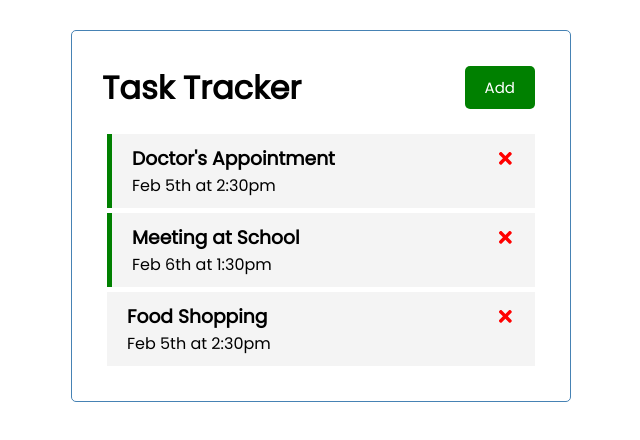
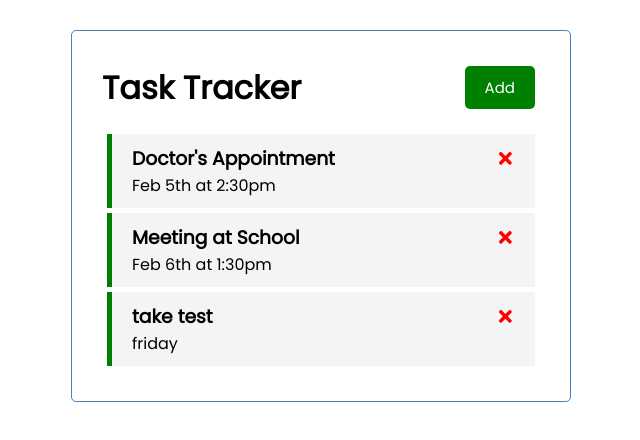
Before and after one commit to nihalanand24/react-task-tracker, a React (Create React App) app: page / in a window 1280 px wide. Shown: the top 440 px of the page, without its empty margins (319-959 px from the left). Built offline with nearby package versions, Linux system fonts and the light colour scheme; data requests are answered from the project's data file.

Commit message:
added json-server for testing and updated app for use with json-server

```diff
--- /dev/null
+++ b/db.json
@@ -0,0 +1,22 @@
+{
+  "tasks": [
+    {
+      "id": 1,
+      "text": "Doctor's Appointment",
+      "day": "Feb 5th at 2:30pm",
+      "reminder": true
+    },
+    {
+      "id": 2,
+      "text": "Meeting at School",
+      "day": "Feb 6th at 1:30pm",
+      "reminder": true
+    },
+    {
+      "text": "take test",
+      "day": "friday",
+      "reminder": true,
+      "id": 3
+    }
+  ]
+}
--- a/package.json
+++ b/package.json
@@ -6,6 +6,7 @@
     "@testing-library/jest-dom": "^5.11.9",
     "@testing-library/react": "^11.2.5",
     "@testing-library/user-event": "^12.8.0",
+    "json-server": "^0.16.3",
     "react": "^17.0.1",
     "react-dom": "^17.0.1",
     "react-icons": "^4.2.0",
@@ -16,7 +17,8 @@
     "start": "react-scripts start",
     "build": "react-scripts build",
     "test": "react-scripts test",
-    "eject": "react-scripts eject"
+    "eject": "react-scripts eject",
+    "server": "json-server --watch db.json --port 5000"
   },
   "eslintConfig": {
     "extends": [
--- a/src/App.js
+++ b/src/App.js
@@ -2,54 +2,94 @@
 
 import Header from "./components/Header";
 import Tasks from "./components/Tasks";
-import { useState } from "react"
+import { useState, useEffect } from "react"
 import AddTask from "./components/AddTask";
 
 function App() {
 
-  const [showAddTask, setShowAddTask] = useState(false)
+  const [showAddTask, setShowAddTask] = useState(false);
 
-  const [tasks, setTasks] = useState([
-          {
-              id: 1,
-              text: "Doctor's Appointment",
-              day: 'Feb 5th at 2:30pm',
-              reminder: true
-          },
-          {
-              id: 2,
-              text: "Meeting at School",
-              day: 'Feb 6th at 1:30pm',
-              reminder: true
-          },
-          {
-              id: 3,
-              text: "Food Shopping",
-              day: 'Feb 5th at 2:30pm',
-              reminder: false
-          }
-      ])
+  useEffect(() => {
 
-  const addTask = (task) => {
-    const id = Math.floor(Math.random() * 10000) + 1;
+    const getTasks = async () => {
+      const tasksFromServer = await fetchTasks()
+      setTasks(tasksFromServer)
+    }
 
-    const newTask = {id, ...task}
-    setTasks([...tasks, newTask])
+    getTasks();
+  }, [])
+
+  const fetchTasks = async () => {
+    const res = await fetch('http://localhost:5000/tasks')
+    const data = await res.json();
+
+    return data;
+
   }
 
-  const deleteTask = id => {
+  const fetchTask = async (id) => {
+    const res = await fetch(`http://localhost:5000/tasks/${id}`)
+    const data = await res.json();
+
+    return data;
+
+  }
+
+  const [tasks, setTasks] = useState([])
+
+  const addTask = async (task) => {
+    const res = await fetch('http://localhost:5000/tasks', {
+      method: 'POST',
+      headers: {
+        'Content-type': 'application/json'
+      },
+      body: JSON.stringify(task)
+    })
+
+    const data = await res.json();
+
+    setTasks([...tasks, data])
+
+
+    // const id = Math.floor(Math.random() * 10000) + 1;
+
+    // const newTask = {id, ...task}
+    // setTasks([...tasks, newTask])
+  }
+
+  const deleteTask = async id => {
+    await fetch(`http://localhost:5000/tasks/${id}`, {
+      method: 'DELETE'
+    })
+
+
     setTasks(tasks.filter(task => task.id !== id));
   }
 
-  const toggleReminder = id => {
-    setTasks(tasks.map(task => task.id === id ? {...task, reminder: !task.reminder} : task))
+  const toggleReminder = async id => {
+
+    const taskToToggle = await fetchTask(id)
+
+    const updTask = { ...taskToToggle, reminder: !taskToToggle.reminder }
+
+    const res = await fetch(`http://localhost:5000/tasks/${id}`, {
+      method: 'PUT',
+      headers: {
+        'Content-type': 'application/json'
+      },
+      body: JSON.stringify(updTask)
+    })
+
+    const data = await res.json()
+
+    setTasks(tasks.map(task => task.id === id ? {...task, reminder: data.reminder} : task))
   }
 
   return (
     <div className="container">
       <Header onAdd={() => setShowAddTask(!showAddTask)} showAdd={showAddTask}/>
       {showAddTask && <AddTask onAdd={addTask}/>}
-      {tasks.length > 0 ? <Tasks tasks={tasks} onDelete={deleteTask} onToggle={toggleReminder}/> : 'No more tasks'}
+      {tasks.length > 0 ? <Tasks tasks={tasks} onDelete={deleteTask} onToggle={toggleReminder}/> : 'No tasks'}
     </div>
   );
 }
```
Also changed, not shown: 1 other file (tests, documents, lock files or other folders).
